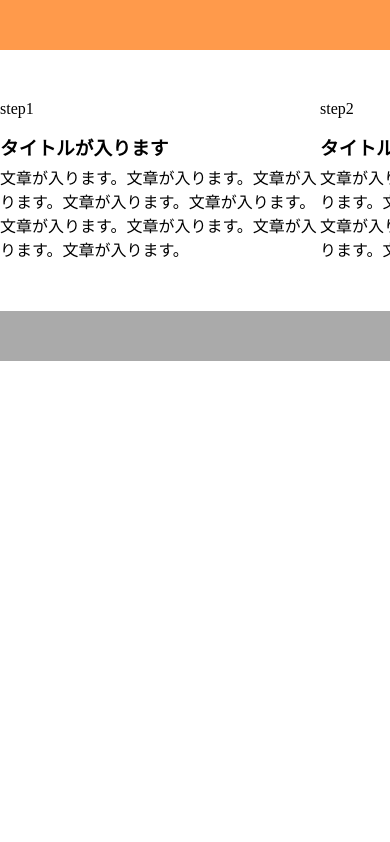
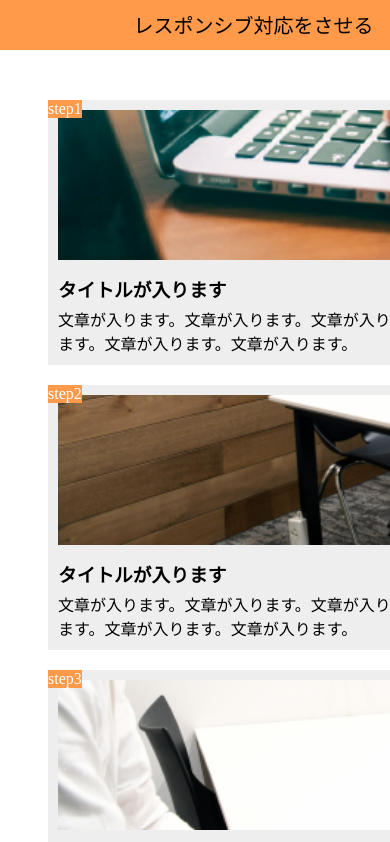
Before and after one commit to 0611NASKA/kadai1, a plain HTML site: page index.html in a window 390 px wide. Shown: the top 842 px of the page. Drawn offline with Linux system fonts and the light colour scheme.

Commit message:
レスポンシブ対応の実装

```diff
--- a/index.html
+++ b/index.html
@@ -3,13 +3,17 @@
 
     <head>
         <meta charset="UTF-8">
+        <meta name="viewport" content="width=device-width,initial-scale=1.0">
+
         <title>課題1</title>
         <link rel="stylesheet" href="style.css">
     </head>
 
     <body>
 
-        <header></header>
+        <header>
+            レスポンシブ対応をさせる
+        </header>
 
         <main>
             <div class="main-box">
--- a/style.css
+++ b/style.css
@@ -5,7 +5,11 @@
 }
 
 header {
+  font-family:"Hiragino Maru Gothic ProN W4";
   height: 50px;
+  padding: 10px 0;
+  text-align: center;
+  font-size: 20px;
   background-color: #ff9a4b;
 }
 
@@ -15,40 +19,41 @@
   display: flex;
 }
 
-  .step-box {
+.main-box {
   width: 300px;
   margin-right: 30px;
   padding: 10px;
   position: relative;
   background-color: #eee;
+  margin: auto;
 }
 
-  .step-box:last-child {
+.main-box:last-child {
   margin-right: 0;
 }
 
-  .step-img1 {
+.main-img1 {
   height: 150px;
   background-image: url(img/flow01.png);
   background-position: bottom;
   background-size: cover;
 }
 
-  .step-img2 {
+.main-img2 {
   height: 150px;
   background-image: url(img/flow02.png);
   background-position: bottom;
   background-size: cover;
 }
 
-  .step-img3 {
+.main-img3 {
   height: 150px;
   background-image: url(img/flow03.png);
   background-position: bottom;
   background-size: cover;
 }
 
-  .step-num {
+.main-num {
   position: absolute;
   top: 0;
   left: 0;
@@ -64,3 +69,25 @@
   height: 50px;
   background-color: #aaa;
 }
+
+@media screen and (max-width: 768px) {
+  header{
+    width: 130%;
+  }
+
+  footer{
+    width: 130%;
+  }
+
+  main{
+    display: block;
+  }
+
+  .main-box{
+    width: 90%;
+    margin-bottom: 20px;
+  }
+  .main-box:last-child {
+    margin: auto;
+  }
+}
```
Also changed, not shown: 1 other file. Lines whose indentation alone changed are shown as unchanged.
